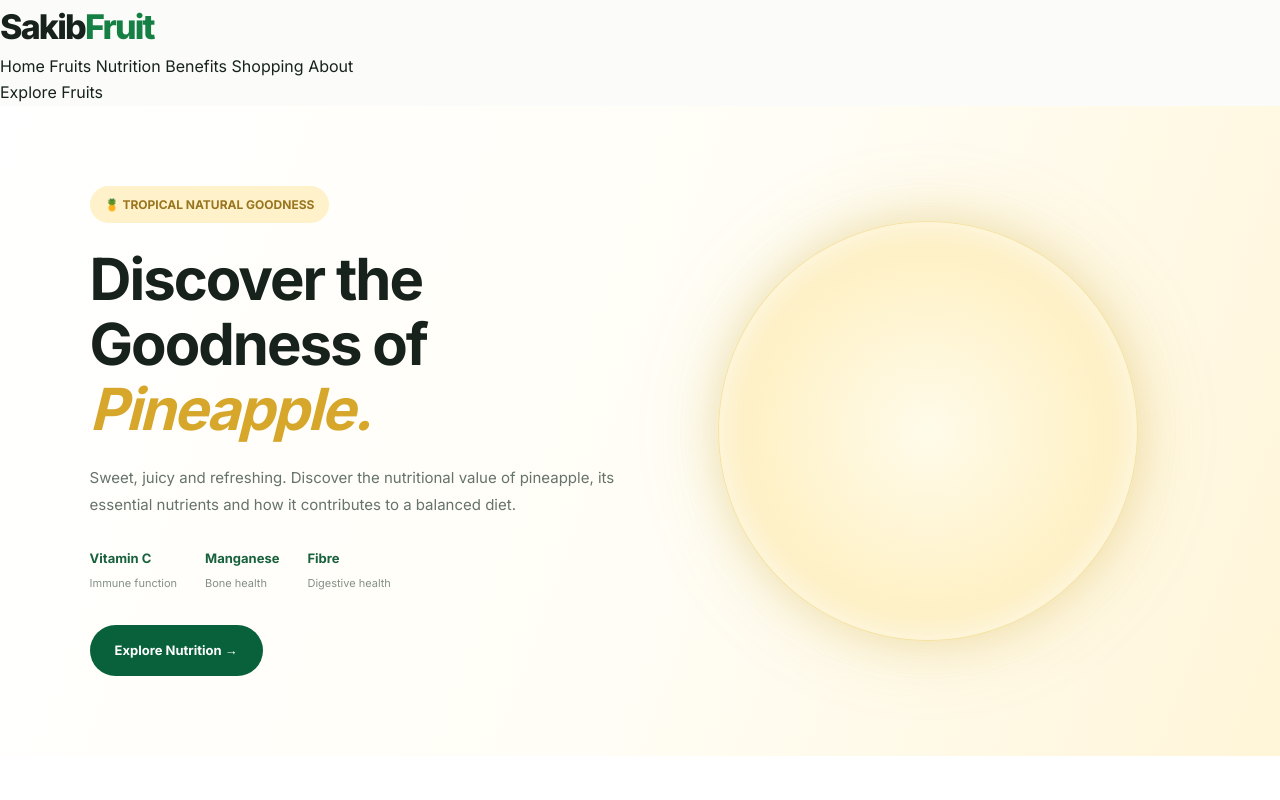
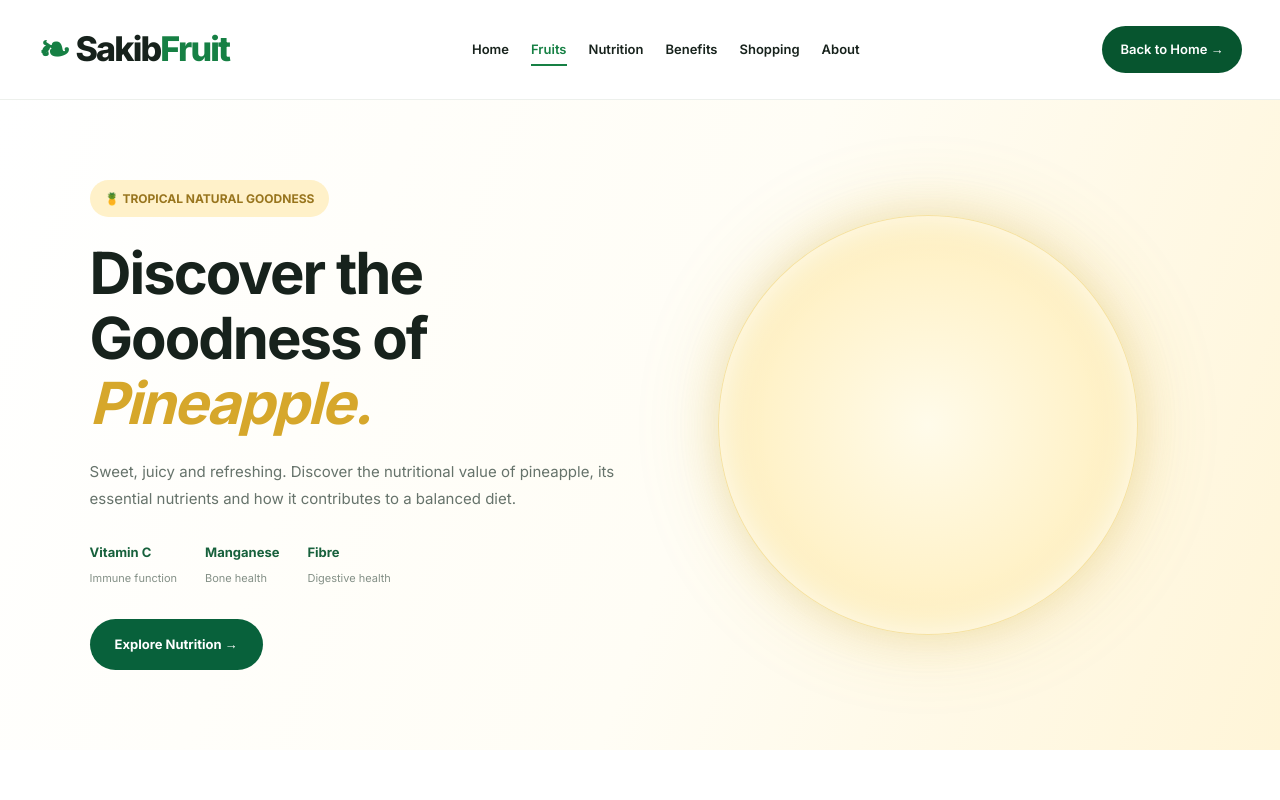
Before and after one commit to sakibfruit1/sakibfruit1.github.io, a plain HTML site: page pineapple.html in a window 1280 px wide. Shown: the top 800 px of the page. Drawn offline with Linux system fonts and the light colour scheme.

Commit message:
Refactor header and navigation structure in pineapple.html

```diff
--- a/pineapple.html
+++ b/pineapple.html
@@ -10,20 +10,28 @@
 
 <body>
 
-<header class="pineapple-header">
+    <!-- HEADER -->
+    <header class="header">
 
-    <a href="index.html" class="logo">Sakib<span>Fruit</span></a>
+        <a href="index.html" class="logo">
+            <span class="logo-leaf">❧</span>
+            Sakib<span>Fruit</span>
+        </a>
 
-    <nav>
+        <nav class="navigation">
             <a href="index.html">Home</a>
-        <a href="fruits.html">Fruits</a>
+            <a href="fruits.html" class="active">Fruits</a>
             <a href="index.html#nutrition">Nutrition</a>
             <a href="index.html#benefits">Benefits</a>
             <a href="index.html#shopping">Shopping</a>
             <a href="index.html#about">About</a>
         </nav>
 
-    <a href="fruits.html" class="pineapple-back-button">Explore Fruits</a>
+        <div class="header-actions">
+            <a href="index.html" class="header-button">
+                Back to Home →
+            </a>
+        </div>
 
     </header>
 
```
Lines whose indentation alone changed are shown as unchanged.
